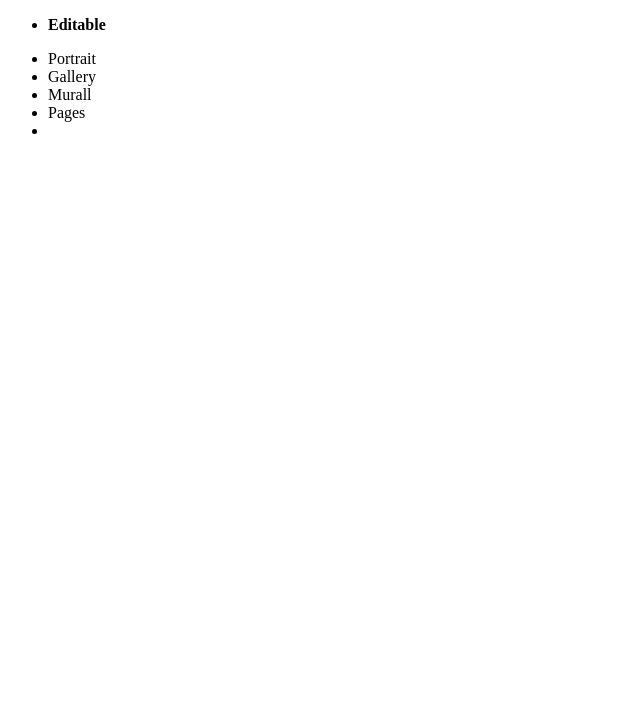
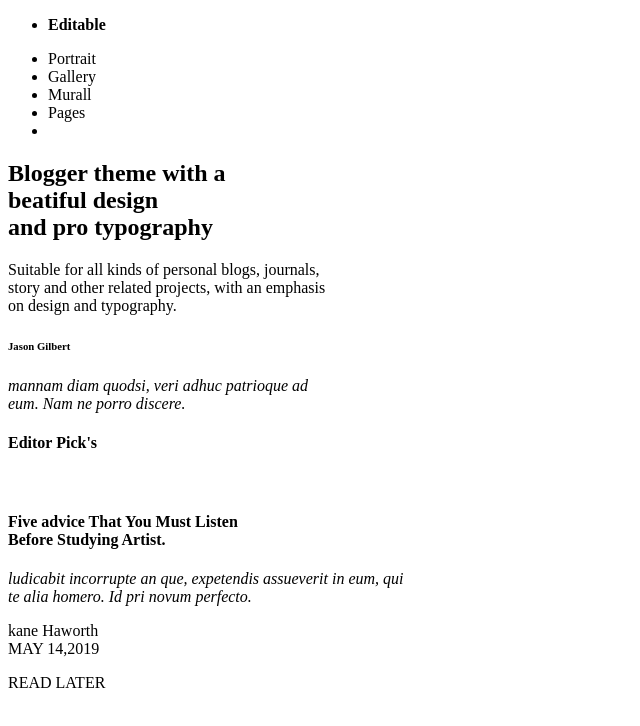
Before and after one commit to msk-robin/Deburging, a plain HTML site: page index.html in a window 1280 px wide. Shown: the whole page, without its empty margins (0-640 px from the left). Drawn offline with Linux system fonts and the light colour scheme.

Commit message:
added hero section partly editors picks in html

```diff
--- a/index.html
+++ b/index.html
@@ -16,6 +16,8 @@
         <!--[if lt IE 7]>
             <p class="browsehappy">You are using an <strong>outdated</strong> browser. Please <a href="#">upgrade your browser</a> to improve your experience.</p>
         <![endif]-->
+    <nav>
+
 
         <script src="" async defer></script>
         <ul class="logo">
@@ -29,5 +31,43 @@
             <li>Pages</li>
             <li></li>
         </ul>
+    </nav>
+
+        <section class="hero-header">
+            <div class="hero-txt">
+                <h1>
+                    Blogger theme with a <br> beatiful design<br>and pro typography
+                </h1>
+                <p>
+                    Suitable for all kinds of personal blogs, journals,<br> story and other related projects, with an emphasis <br>on design and typography.
+                </p>
+                <div class="hero-personality">                </div>
+                <div class="hero-quote">
+                    <h6>Jason Gilbert  </h6>
+                    <i>mannam diam quodsi, veri adhuc patrioque ad<br>eum. Nam ne porro discere.</i>
+                </div>
+            </div>
+            <div class="hero-image">
+
+            </div>
+        </section>
+
+        <section class="editor-section">
+            <h4>Editor Pick's</h4>
+            <div class="editor-pick1">
+                <img src="" alt="">
+                <h4>Five advice That You Must Listen<br>Before Studying Artist.</h4>
+                <i>ludicabit incorrupte an que, expetendis assueverit in eum, qui<br>te alia homero. Id pri novum perfecto.</i>
+                <p>kane Haworth <br>MAY 14,2019 </p>
+                <P>READ LATER</P>
+            </div>
+            <div class="editor-pick2">
+
+            </div>
+            <div class="editor-pick3">
+
+            </div>
+        </section>
+
     </body>
 </html>
```
